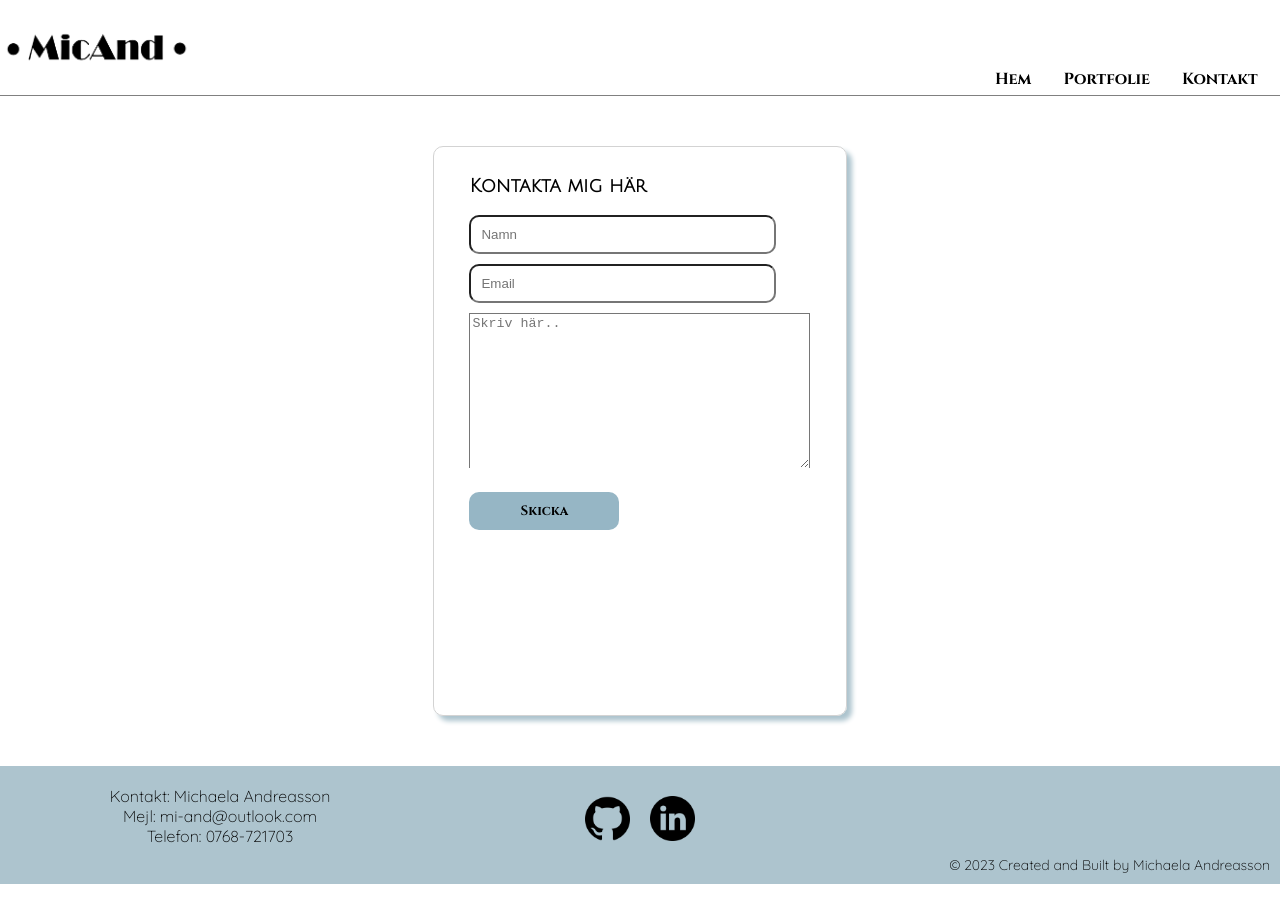
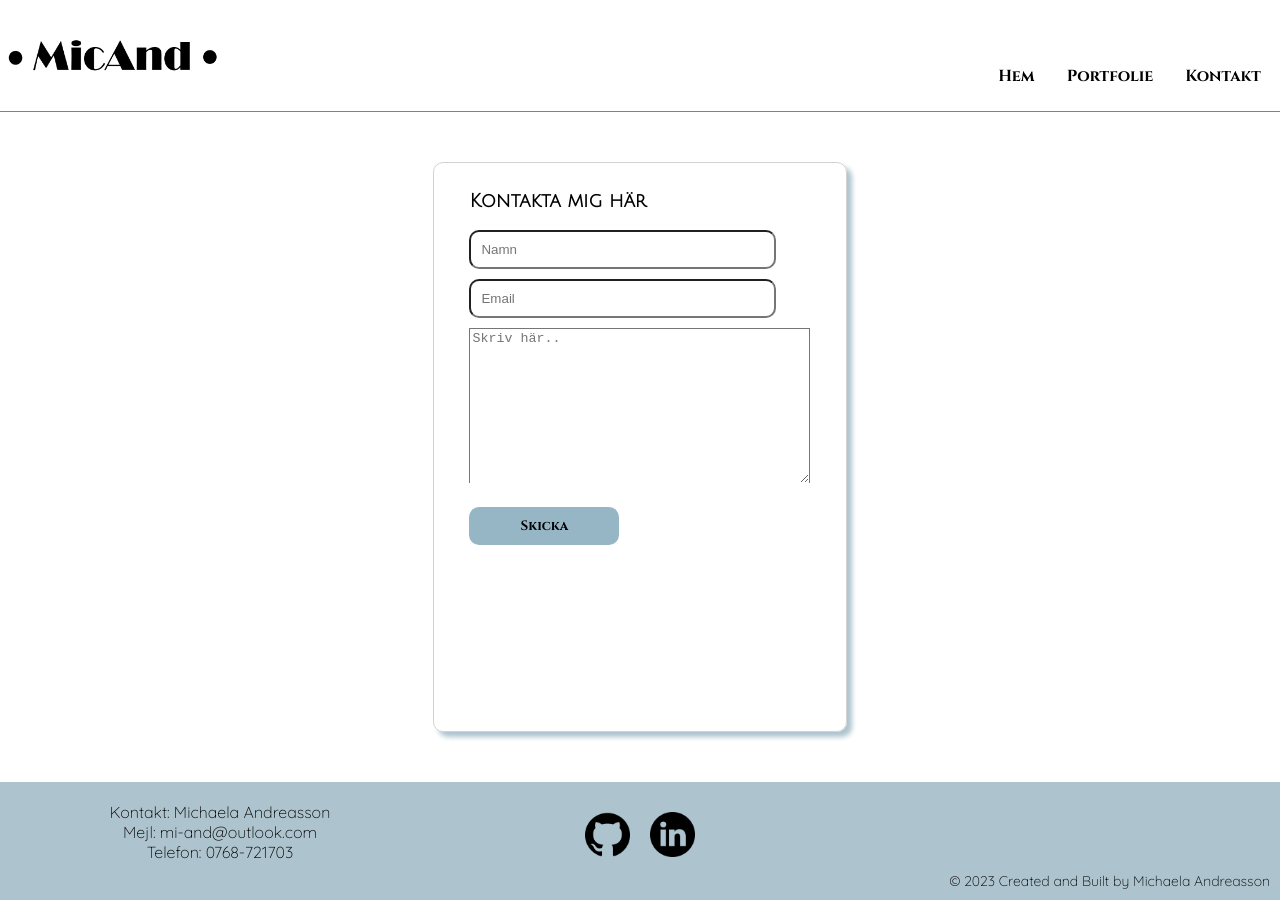
Before and after one commit to Navaas/Portfolie--responsivt-, a plain HTML site: page contact.html in a window 1280 px wide. Drawn offline with Linux system fonts and the light colour scheme; files whose address does not match are found by name.

Commit message:
update css fix

```diff
--- a/contact.html
+++ b/contact.html
@@ -10,12 +10,9 @@
   </head>
   <body>
     <header>
-      <section>
-        <a href="index.html"
-          ><img src="utils/images/micand.png" alt="micand" class="imageLogo"
+      <a href="index.html">
+        <img src="utils/images/micand.png" alt="micand" class="imageLogo"
       /></a>
-      </section>
-      <section class="headerNavbar">
       <nav>
         <input id="navToggle" type="checkbox" />
         <ul>
@@ -29,7 +26,6 @@
           <div class="line"></div>
         </label>
       </nav>
-      </section>
     </header>
     <main>
       <section class="gridContainerMain">
--- a/utils/styles/global.css
+++ b/utils/styles/global.css
@@ -83,8 +83,12 @@ button:hover {
   background-color: #adc4ce;
 }
 @media only screen and (min-width: 600px) {
+  header {
+    display: grid;
+    grid-template-columns: repeat(2, 1fr);
+  }
   .imageLogo {
-    width: 15%;
+    width: 35%;
   }
 
   .footerContainer {
--- a/utils/styles/navbar.css
+++ b/utils/styles/navbar.css
@@ -1,11 +1,10 @@
 nav {
-  position: fixed;
   z-index: 10;
   left: 0;
   right: 0;
   top: 0;
+  padding: 0.5%;
   height: 100px;
-  padding: 0.5%;
 }
 
 ul {
@@ -61,6 +60,9 @@ ul a {
 }
 
 @media screen and (max-width: 600px) {
+  nav {
+    position: fixed;
+  }
   ul {
     float: none;
     position: fixed;
```
Also changed, not shown: index.html (+2 -6 lines), portfolie.html (+0 -4 lines). Lines whose indentation alone changed are shown as unchanged.
